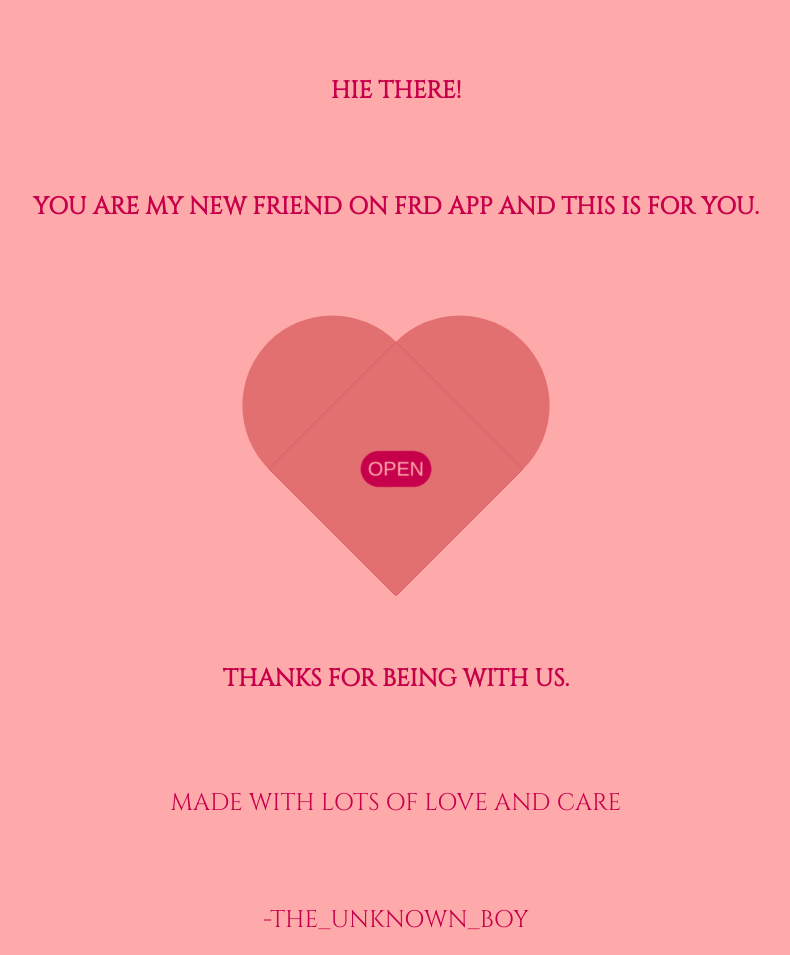
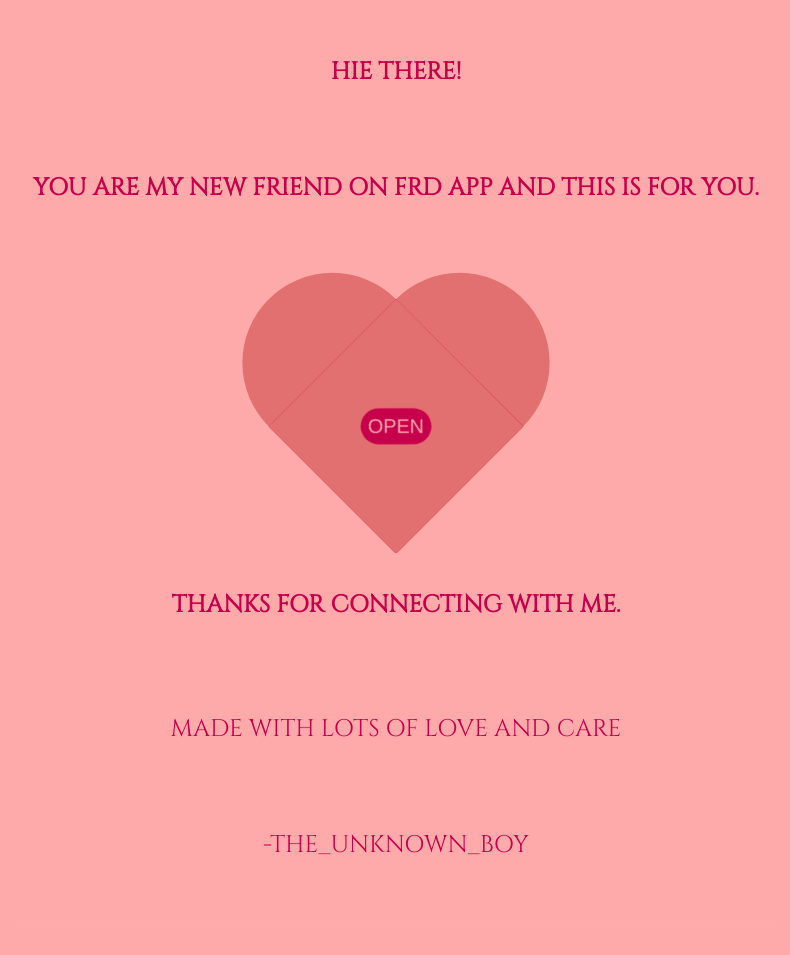
Before and after one commit to rohan-stack/welcome-to-my-chatbox.html, a plain HTML site: page index.html in a window 1280 px wide. Shown: the part 260-1215 px from the top of the page, without its empty margins (244-1034 px from the left). Drawn offline with Linux system fonts and the light colour scheme.

Commit message:
publishing awesome pages 1594111401117

```diff
--- a/index.html
+++ b/index.html
@@ -6,7 +6,7 @@
  <body>
   <h1>Hie there!</h1>
   <h3> You are my new friend on frd app and this is for you.</h3>
-  <div class="cards">
+  <div class="card">
    <div id="card">
     <div id="front" class="face">
      <button id="touch"> OPEN </button>
@@ -16,7 +16,7 @@
     </div>
    </div>
   </div>
-  <h4> Thanks for being with us. </h4>
+  <h4> Thanks for connecting with me. </h4>
   <script src="min.js"></script>
   <footer>
    <p> Made with lots of love and care  </p>
```
